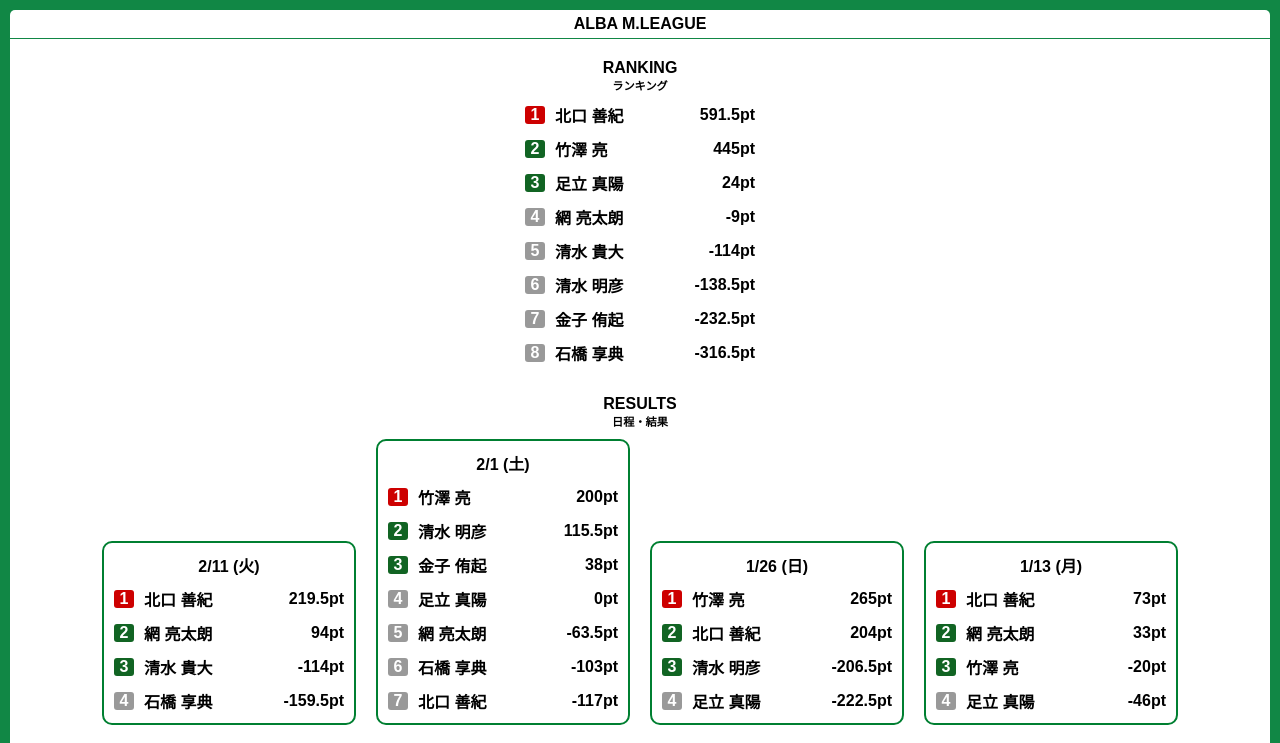
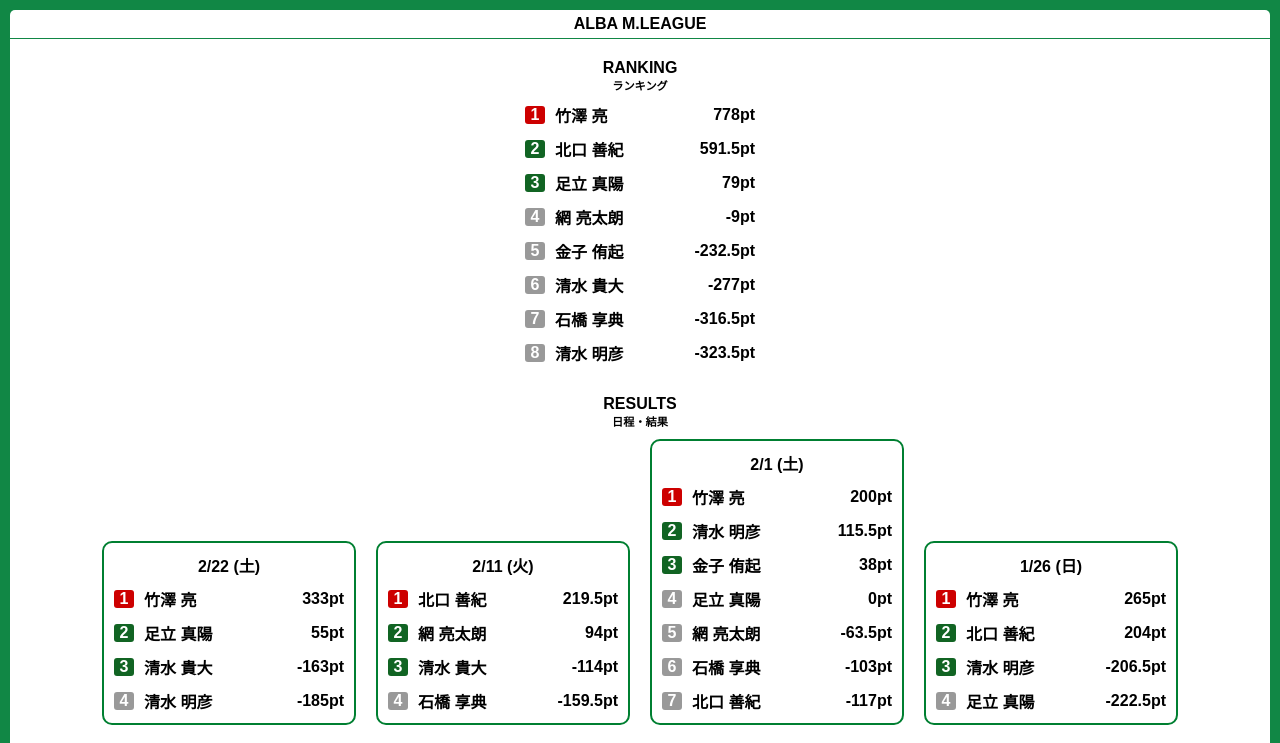
Before and after one commit to peichan/alba-mleague, an Angular app: page / in a window 1280 px wide. Shown: the top 743 px of the page. Built offline with nearby package versions, Linux system fonts and the light colour scheme.

Commit message:
add 2/22

```diff
--- a/src/app/app.component.ts
+++ b/src/app/app.component.ts
@@ -21,6 +21,12 @@
 }
 
 const dayResults: DayResult[] = [
+  new DayResult("2/22 (土)", [
+    new Result("竹澤 亮", 333),
+    new Result("足立 真陽", 55),
+    new Result("清水 貴大", -163),
+    new Result("清水 明彦", -185)
+  ]),
   new DayResult("2/11 (火)", [
     new Result("北口 善紀", 219.5),
     new Result("網 亮太朗", 94),
```
